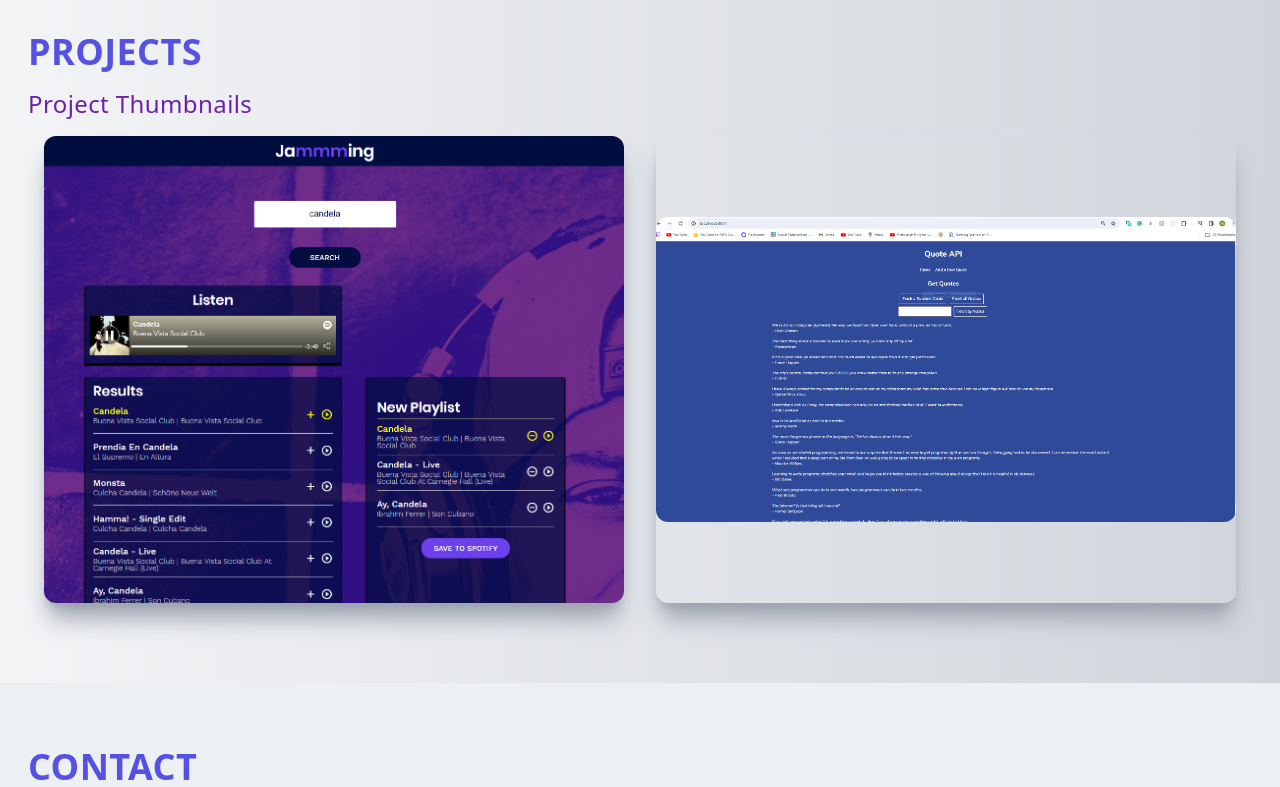
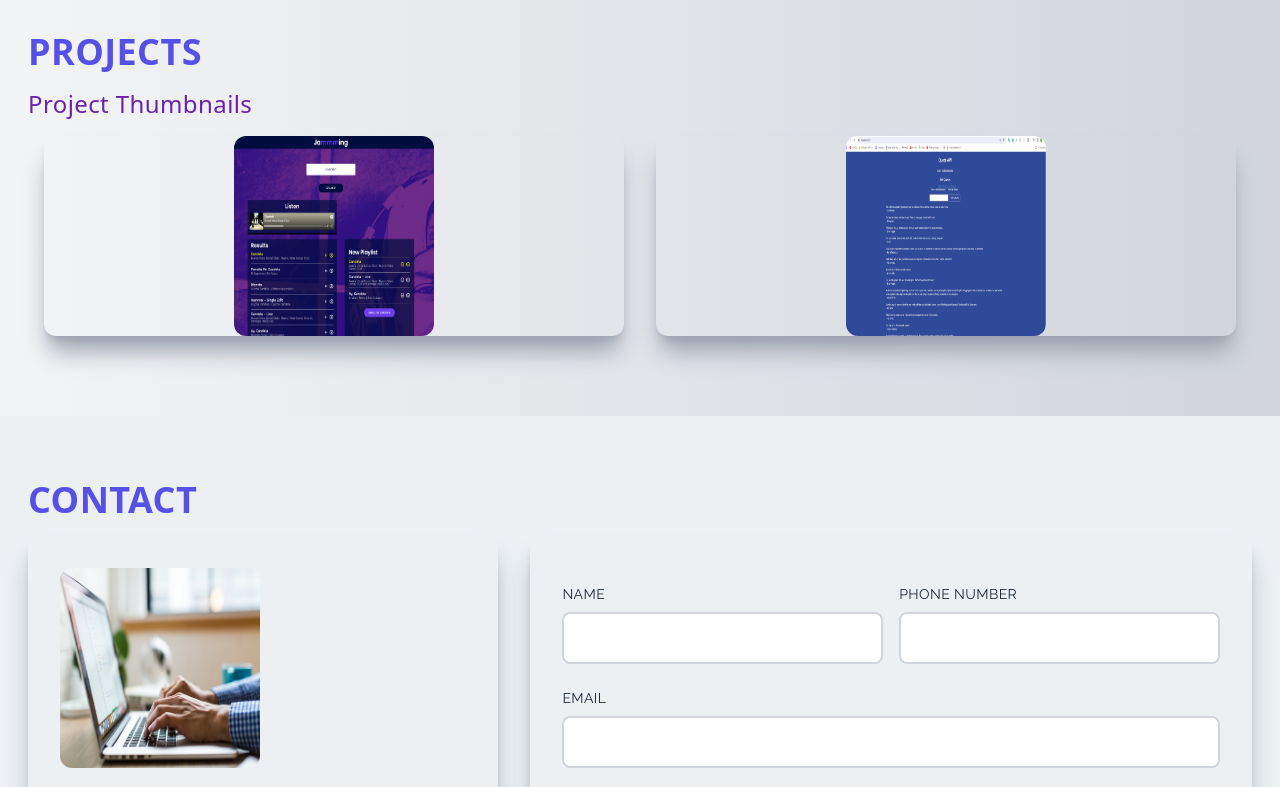
Before and after one commit to koirala8/Mahendra_Portfolio, a Next.js app: page / in a window 1280 px wide. Shown: the part 2800-3587 px from the top of the page. Built offline with nearby package versions, Linux system fonts and the light colour scheme.

Commit message:
Third time Debuging small module to solve  deployment error in Vercel

```diff
--- a/components/ProjectItem.jsx
+++ b/components/ProjectItem.jsx
@@ -2,10 +2,10 @@
 import Link from 'next/link'
 import React from 'react'
 
-const ProjectItem = ({title, backgroundImg, tech, projectUrl}) => {
+const ProjectItem = ({title, backgroundImg, tech, projectUrl, height, width}) => {
   return (
     <div className='relative flex items-center justify-center h-auto w-full shadow-xl shadow-gray-400 rounded-xl group hover:bg-gradient-to-r from-[#5651e5] to-[#709dff]'>
-    <Image className='rounded-xl group-hover:opacity-10' src={backgroundImg} alt='/' />
+    <Image className='rounded-xl group-hover:opacity-10' src={backgroundImg} height = {height} width = {width} alt='/' />
     <div className='hidden group-hover:block absolute top-[50%] left-[50%] translate-x-[-50%] translate-y-[-50%]'>
         <h3 className='text-2xl tracking-wider text-center text-white'>{title}</h3>
         <p className='pt-2 pb-4 text-center text-white'>{tech}</p>
--- a/components/Projects.jsx
+++ b/components/Projects.jsx
@@ -1,8 +1,6 @@
 import Image from 'next/image';
 import Link from 'next/link';
 import React from 'react';
-import Jamming from '../public/assets/projects/jamming.png';
-import QuoteApi from '../public/assets/projects/QuoteApi.png'
 import ProjectItem from './ProjectItem';
 
 const Projects = () => {
@@ -16,15 +14,19 @@
         <div className='grid gap-8 m-4 md:grid-cols-2'>
           <ProjectItem
             title='Mini Spotify Jamming'
-            backgroundImg={Jamming}
+            backgroundImg='/assets/projects/jamming.png'
             projectUrl='/jamming'
             tech='React JS'
+            height='200'
+            width='200'
           />
           <ProjectItem
             title='Quote API'
-            backgroundImg={QuoteApi}
+            backgroundImg='/assets/projects/QuoteApi.png'
             projectUrl='/quoteApi'
             tech='React JS'
+            height='200'
+            width='200'
           />
         </div>
       </div>
```
